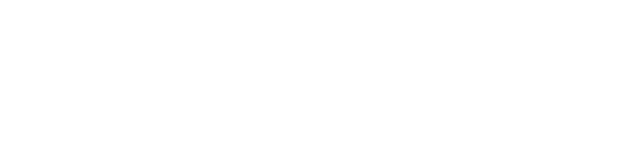
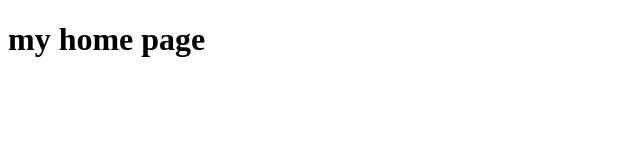
Before and after one commit to ManikandanS51/1612, a plain HTML site: page index.html in a window 1280 px wide. Shown: the whole page, without its empty margins (0-640 px from the left). Drawn offline with Linux system fonts and the light colour scheme.

Commit message:
about and index file is modified

```diff
--- a/index.html
+++ b/index.html
@@ -1,4 +1,9 @@
 <!DOCTYPE html>
 <title>
-    <h1>home page</h1>
+    home page
 </title>
+<body>
+    <h1>
+        my home page
+    </h1>
+</body>
```
Also changed, not shown: about.html (+1 -1 lines).
